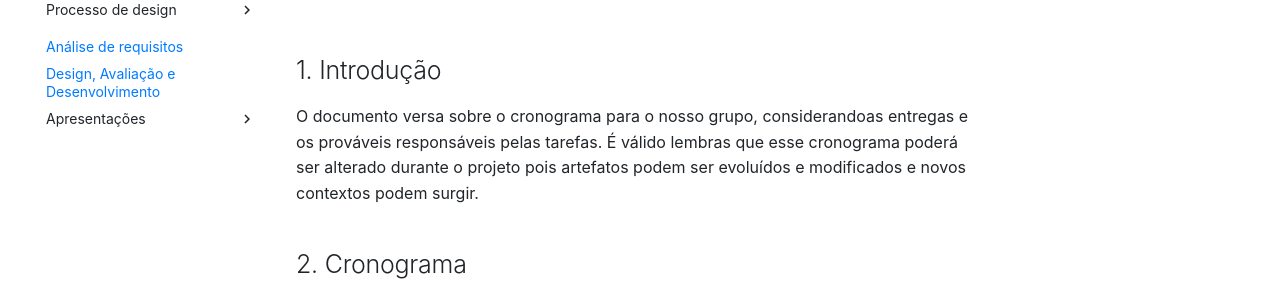
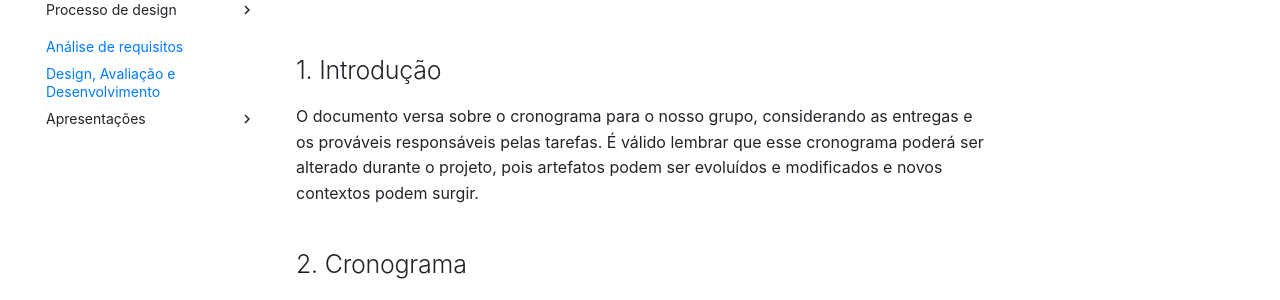
Before and after one commit to Interacao-Humano-Computador/2021.2-Prefeitura-de-Passo-Fundo, an MkDocs documentation site: the page built from docs/Planejamento/Cronograma.md, in a window 1280 px wide and 900 px high. Shown: the part 284-584 px from the top of the window. Built offline with MkDocs 1.6.1 and Material for MkDocs 9.7.7, drawn with Linux system fonts in a browser that asks for light colours; comment, search, counter and statistics services are not loaded.

Commit message:
#12 Correção de espaço

```diff
--- a/docs/Planejamento/Cronograma.md
+++ b/docs/Planejamento/Cronograma.md
@@ -5,7 +5,7 @@
 
 ## 1. Introdução
 
-O documento versa sobre o cronograma para o nosso grupo, considerandoas entregas e os prováveis responsáveis pelas tarefas. É válido lembras que esse cronograma poderá ser alterado durante o projeto pois artefatos podem ser evoluídos e modificados e novos contextos podem surgir.
+O documento versa sobre o cronograma para o nosso grupo, considerando as entregas e os prováveis responsáveis pelas tarefas. É válido lembrar que esse cronograma poderá ser alterado durante o projeto, pois artefatos podem ser evoluídos e modificados e novos contextos podem surgir.
 
 ## 2. Cronograma
 
```
